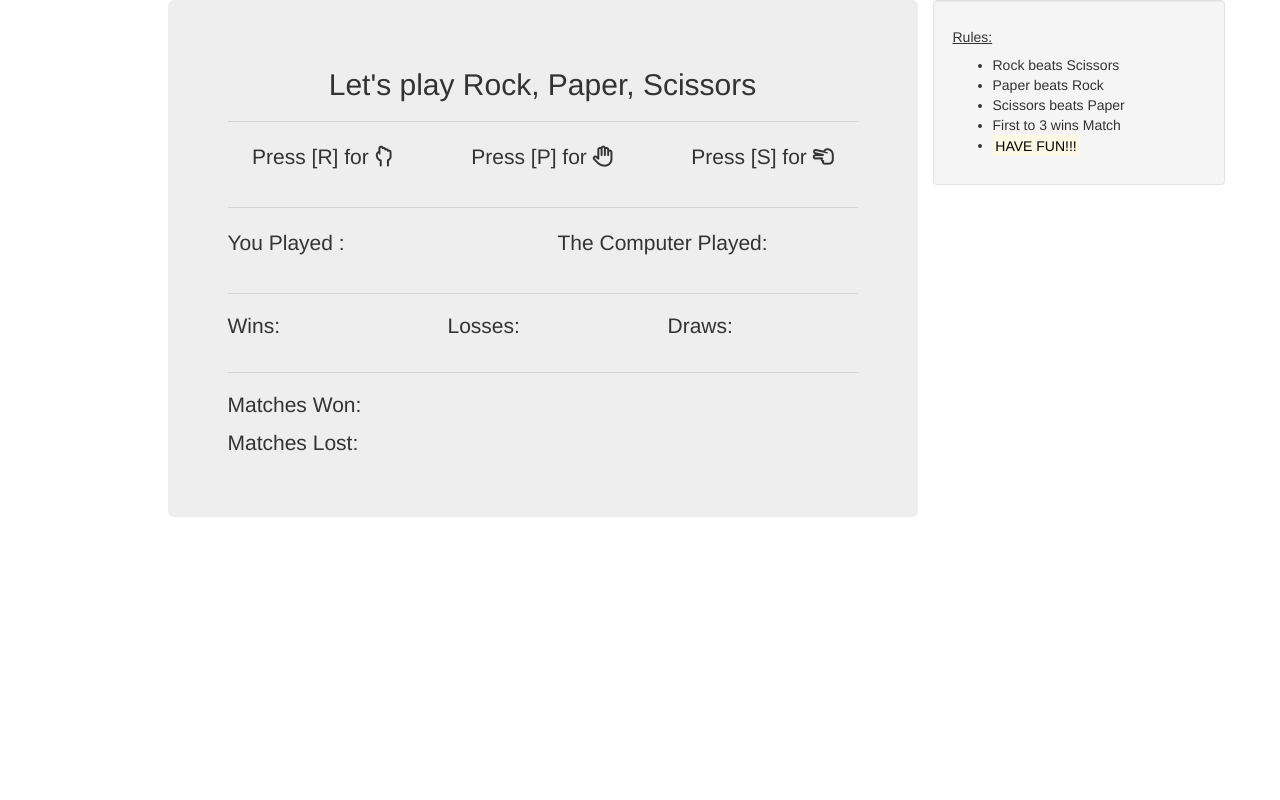
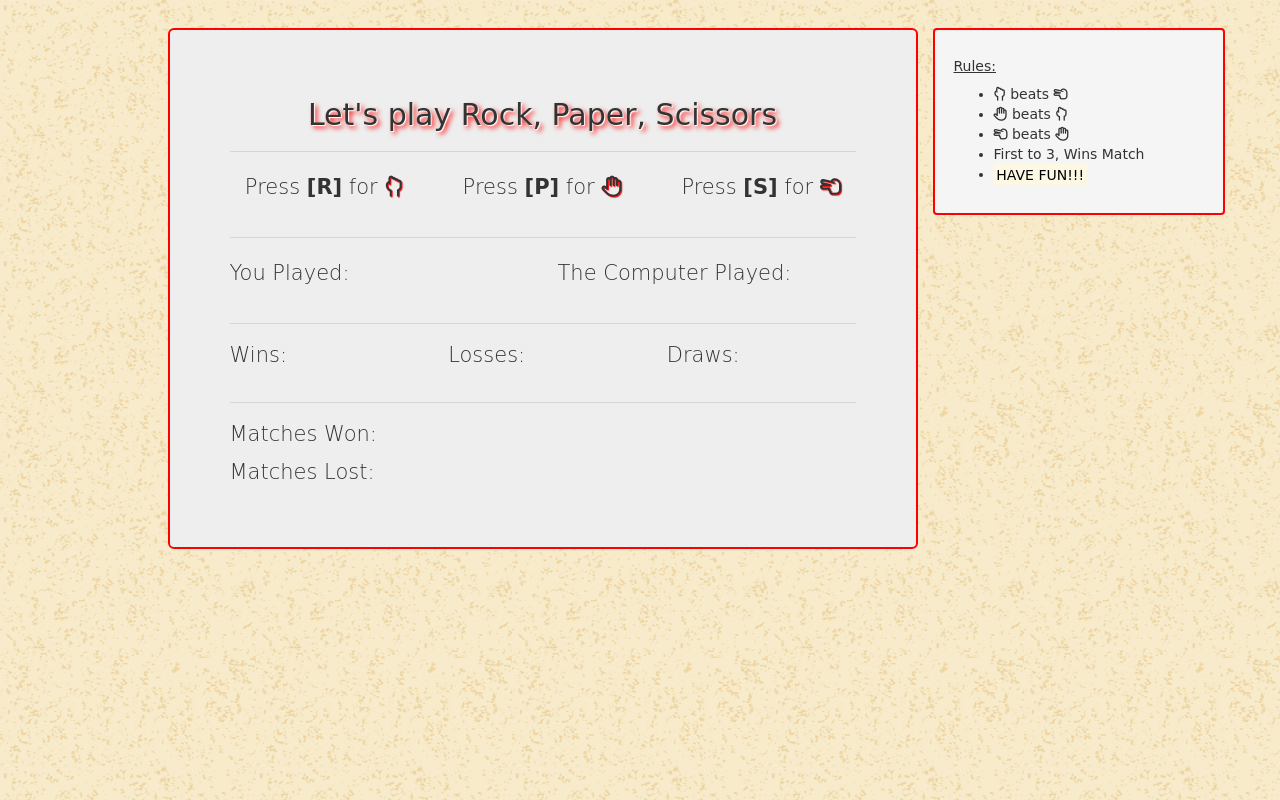
Before and after one commit to wesleylhandy/rps, a plain HTML site: page index.html in a window 1280 px wide. Drawn offline with nearby package versions, Linux system fonts and the light colour scheme; a web font is replaced by a local one.

Commit message:
styled index page

```diff
--- a/index.html
+++ b/index.html
@@ -6,6 +6,37 @@
     <script src="https://use.fontawesome.com/5f1f3cb4d3.js"></script>
 
     <link rel="stylesheet" href="https://maxcdn.bootstrapcdn.com/bootstrap/3.3.7/css/bootstrap.min.css" />
+    <link href="https://fonts.googleapis.com/css?family=Bowlby+One+SC" rel="stylesheet">
+
+    <style>
+
+      body {
+        background: url("images/old_map.png");
+        font-family: 'Bowlby One SC', cursive;
+      }
+
+      .container {
+        margin-top: 2em;
+      }
+
+      .h2 {
+        text-shadow: 1px 1px 1px #fff,
+               3px 3px 5px red;
+      }
+
+      .rps-ico {
+        text-shadow: 1px 1px 1px red;
+      }
+
+      .jumbotron, .well {
+        border: 2px solid red;
+      }
+
+      #winner {
+        color: red;
+      }
+
+    </style>
 
   </head>
 
@@ -22,25 +53,25 @@
             <hr>
             <div class = "row">
               <div class = "col-md-4">
-                <p class = "text-center">Press [R] for <i class="fa fa-hand-rock-o" aria-hidden="true"></i></p>
+                <p class = "text-center">Press <strong>[R]</strong> for <i class="fa fa-hand-rock-o rps-ico" aria-hidden="true"></i></p>
               </div>
               <div class = "col-md-4">
-                <p class = "text-center">Press [P] for <i class="fa fa-hand-paper-o" aria-hidden="true"></i></p>
+                <p class = "text-center">Press <strong>[P]</strong> for <i class="fa fa-hand-paper-o rps-ico" aria-hidden="true"></i></p>
               </div>
               <div class = "col-md-4">
-                <p class = "text-center">Press [S] for <i class="fa fa-hand-scissors-o" aria-hidden="true"></i></p>
+                <p class = "text-center">Press <strong>[S]</strong> for <i class="fa fa-hand-scissors-o rps-ico" aria-hidden="true"></i></p>
               </div>
             </div>
             <hr>
             <div class = "row">
               <div class = "col-md-6">
-                <span id="userInput"><p>You Played :</p></span>
+                <p>You Played: <span id="userInput"></span></p>
               </div>
               <div class = "col-md-6">
-               <span id="computerInput"><p>The Computer Played: </p></span>
-              </div>
+               <p>The Computer Played: <span id="computerInput"></span>
+              </div></p>
             </div>
-            <div class = "text-center"<span id="winner"></span></div>
+            <div class = "text-center"><span id="winner"></mark></div>
             <hr>
             <div class = "row">
               <div class = "col-md-4">
@@ -62,10 +93,10 @@
         <div class = "col-md-3 well">
           <div class = "h5"><u>Rules:</u></div>
           <ul>
-            <li>Rock beats Scissors</li>
-            <li>Paper beats Rock</li>
-            <li>Scissors beats Paper</li>
-            <li>First to 3 wins Match</li>
+            <li><i class="fa fa-hand-rock-o" aria-hidden="true"></i> beats <i class="fa fa-hand-scissors-o" aria-hidden="true"></i></li>
+            <li><i class="fa fa-hand-paper-o" aria-hidden="true"></i> beats <i class="fa fa-hand-rock-o" aria-hidden="true"></i></li>
+            <li><i class="fa fa-hand-scissors-o" aria-hidden="true"></i> beats <i class="fa fa-hand-paper-o" aria-hidden="true"></i></li>
+            <li>First to 3, Wins Match</li>
             <li><mark>HAVE FUN!!!</mark></li>
           </ul>
         </div>
@@ -88,7 +119,7 @@
       var matchesLost = 0;
       var matchComplete = false;
       var validKeys = ["r", "p", "s"];
-      var keyValues = ["Rock", "Paper", "Scissors"];
+      var keyValues = ['<i class="fa fa-hand-rock-o" aria-hidden="true"></i>', '<i class="fa fa-hand-paper-o" aria-hidden="true"></i>', '<i class="fa fa-hand-scissors-o" aria-hidden="true"></i>'];
       var turnValue;
       var ids = ["userInput", "computerInput", "winner", "wins", "losses", "draws", "matchesWon", "matchesLost"];
 
@@ -150,18 +181,21 @@
           document.getElementById(ids[i]).innerHTML = "";
         }
         //create an array of new information
-        val[0] = "You Played: " + keyValues[userTurnIndex];
-        val[1] = "Computer Played: " + keyValues[computerTurnIndex];
+        val[0] = keyValues[userTurnIndex];
+        val[1] = keyValues[computerTurnIndex];
+
+        for (var b = 0; b < 2; b++) {
+          document.getElementById(ids[b]).innerHTML = val[b];
+        }
 
         if (drawGame) {
-          val[2] = "This Game was a draw";
+          val[2] = "draw";
           drawGame = false;
         } else if (youWin) {
-          val[2] = "You Won! " + keyValues[userTurnIndex] + " beats " + keyValues[computerTurnIndex];
+          val[2] = "You Won!";
         } else {
-          val[2] = "You Lose! " + keyValues[computerTurnIndex] + " beats " + keyValues[userTurnIndex];
+          val[2] = "You Lose!";
         }
-
         val[3] = "Wins: " + wins;
         val[4] = "Losses: " + losses;
         val[5] = "Draws: " + draws;
@@ -169,12 +203,14 @@
         val[7] = "Matches Lost: " + matchesLost;
 
         //put new information into the html
-        for (var c = 0; c < val.length; c++) {
+        for (var c = 2; c < val.length; c++) {
           var para = document.createElement("P");
           var output = document.createTextNode(val[c]);
           para.appendChild(output);
           document.getElementById(ids[c]).appendChild(para);
         }
+
+
       }
 
 
```
Also changed, not shown: rps.html (+4 -0 lines), images/old_map.png (added), images/old_map_@2X.png (added), images/readme.txt (added).
